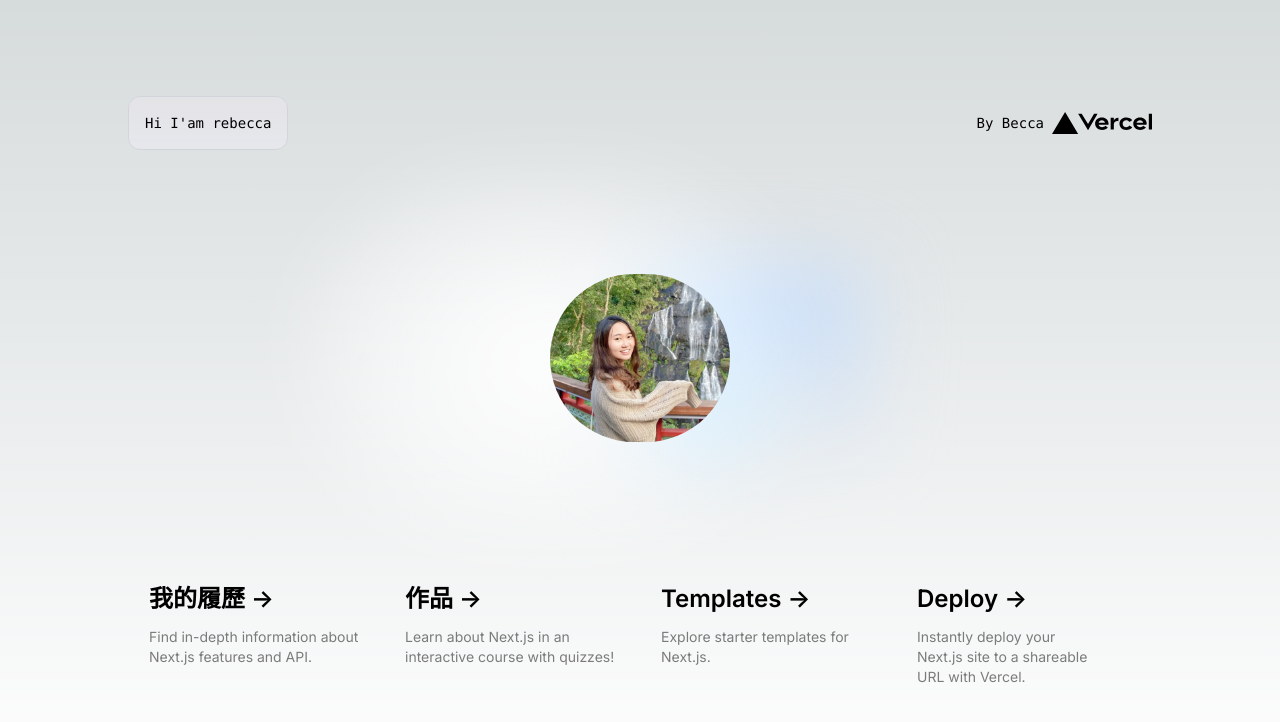
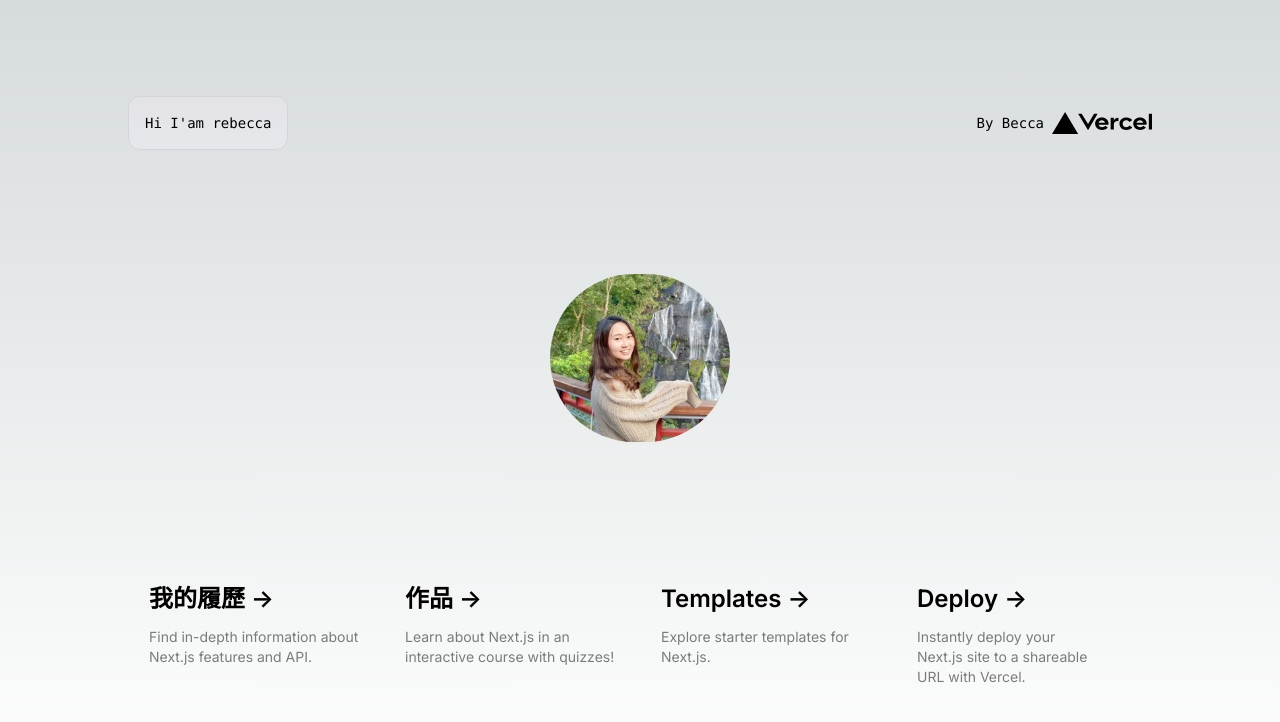
Before and after one commit to TIM56887/resume, a Next.js app: page /resume/ in a window 1280 px wide. Shown: the top 722 px of the page. Built offline with nearby package versions, Linux system fonts and the light colour scheme.

Commit message:
fix: photo display

```diff
--- a/src/app/page.tsx
+++ b/src/app/page.tsx
@@ -28,7 +28,7 @@
         </div>
       </div>
 
-      <div className="relative z-[-1] flex place-items-center before:absolute before:h-[300px] before:w-full before:-translate-x-1/2 before:rounded-full before:bg-gradient-radial before:from-white before:to-transparent before:blur-2xl before:content-[''] after:absolute after:-z-20 after:h-[180px] after:w-full after:translate-x-1/3 after:bg-gradient-conic after:from-sky-200 after:via-blue-200 after:blur-2xl after:content-[''] before:dark:bg-gradient-to-br before:dark:from-transparent before:dark:to-blue-700 before:dark:opacity-10 after:dark:from-sky-900 after:dark:via-[#0141ff] after:dark:opacity-40 sm:before:w-[480px] sm:after:w-[240px] before:lg:h-[360px]">
+      <div>
         <Image
           className="relative rounded-full"
           src="/resume/logo.jpeg"
```
